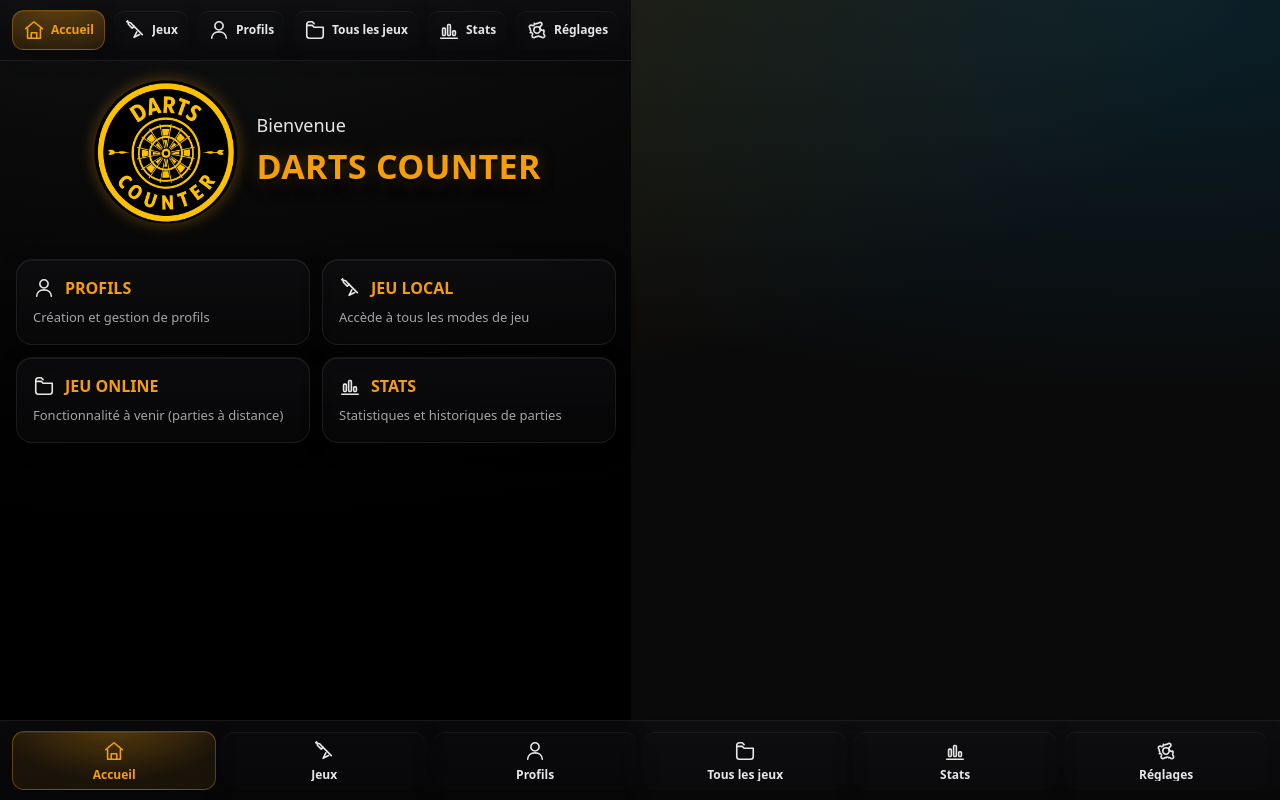
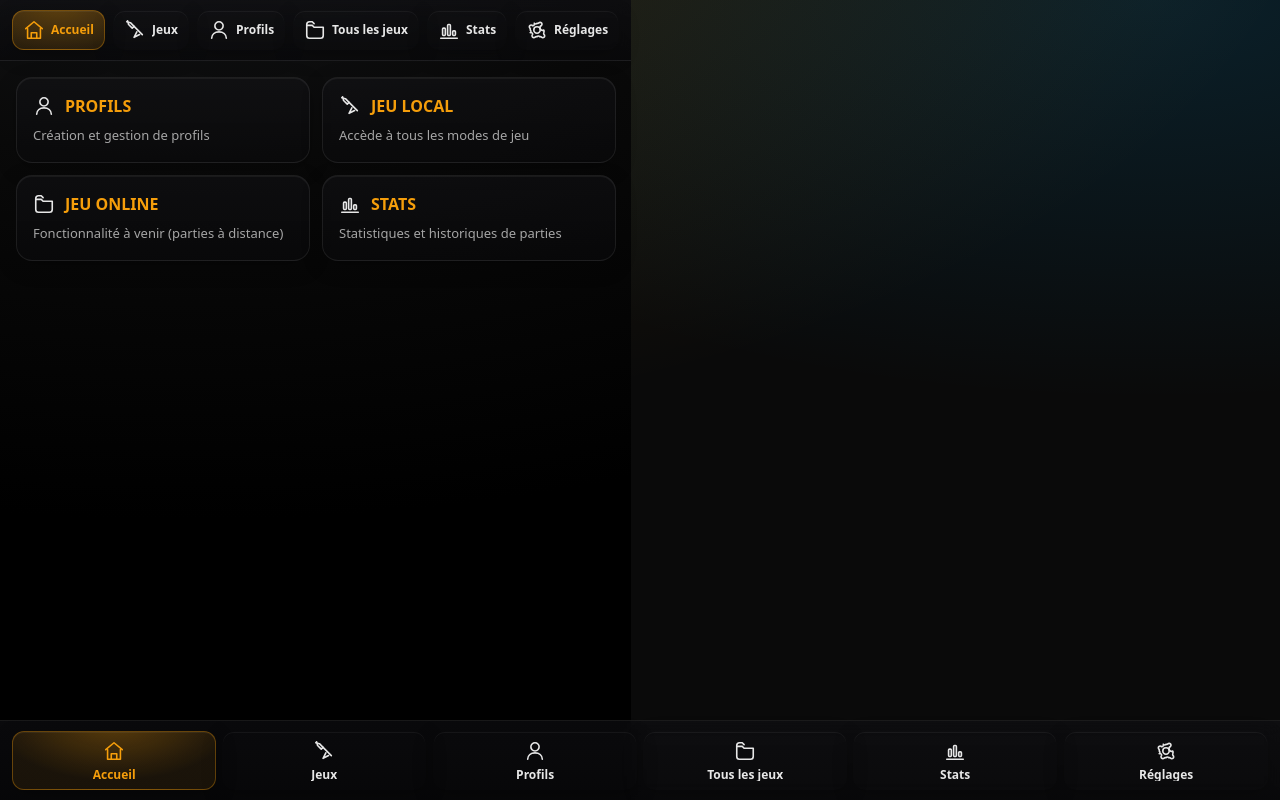
Before and after one commit to perrinalexandre38530-star/-DARTS-Counter-, a React (Vite) app: page / in a window 1280 px wide. Built offline with nearby package versions, Linux system fonts and the light colour scheme.

Commit message:
Update App.tsx

```diff
--- a/src/App.tsx
+++ b/src/App.tsx
@@ -637,43 +637,6 @@
   }) {
     return (
       <section style={{ display: "grid", gap: 24 }}>
-        {/* HEADER AVEC LOGO + TITRE */}
-        <div
-          style={{
-            display: "flex",
-            alignItems: "center",
-            justifyContent: "center",
-            gap: 16,
-            marginBottom: 8,
-          }}
-        >
-          <img
-            src="/LOGO DARTS COUNTER.png"
-            alt="Darts Counter Logo"
-            style={{
-              width: 150,
-              height: 150,
-              objectFit: "contain",
-              filter: "drop-shadow(0 0 8px rgba(245,158,11,.35))",
-            }}
-          />
-          <div style={{ textAlign: "left" }}>
-            <div style={{ fontSize: 18, opacity: 0.9 }}>Bienvenue</div>
-            <div
-              style={{
-                fontWeight: 900,
-                fontSize: 34,
-                letterSpacing: 0.3,
-                marginTop: 2,
-                color: "var(--c-primary)",
-                textShadow:
-                  "0 3px 0 rgba(0,0,0,.55), 0 0 18px rgba(245,158,11,.25), 0 10px 16px rgba(0,0,0,.35)",
-              }}
-            >
-              DARTS COUNTER
-            </div>
-          </div>
-        </div>
 
         {/* === BOUTONS PRINCIPAUX === */}
         <div
```
